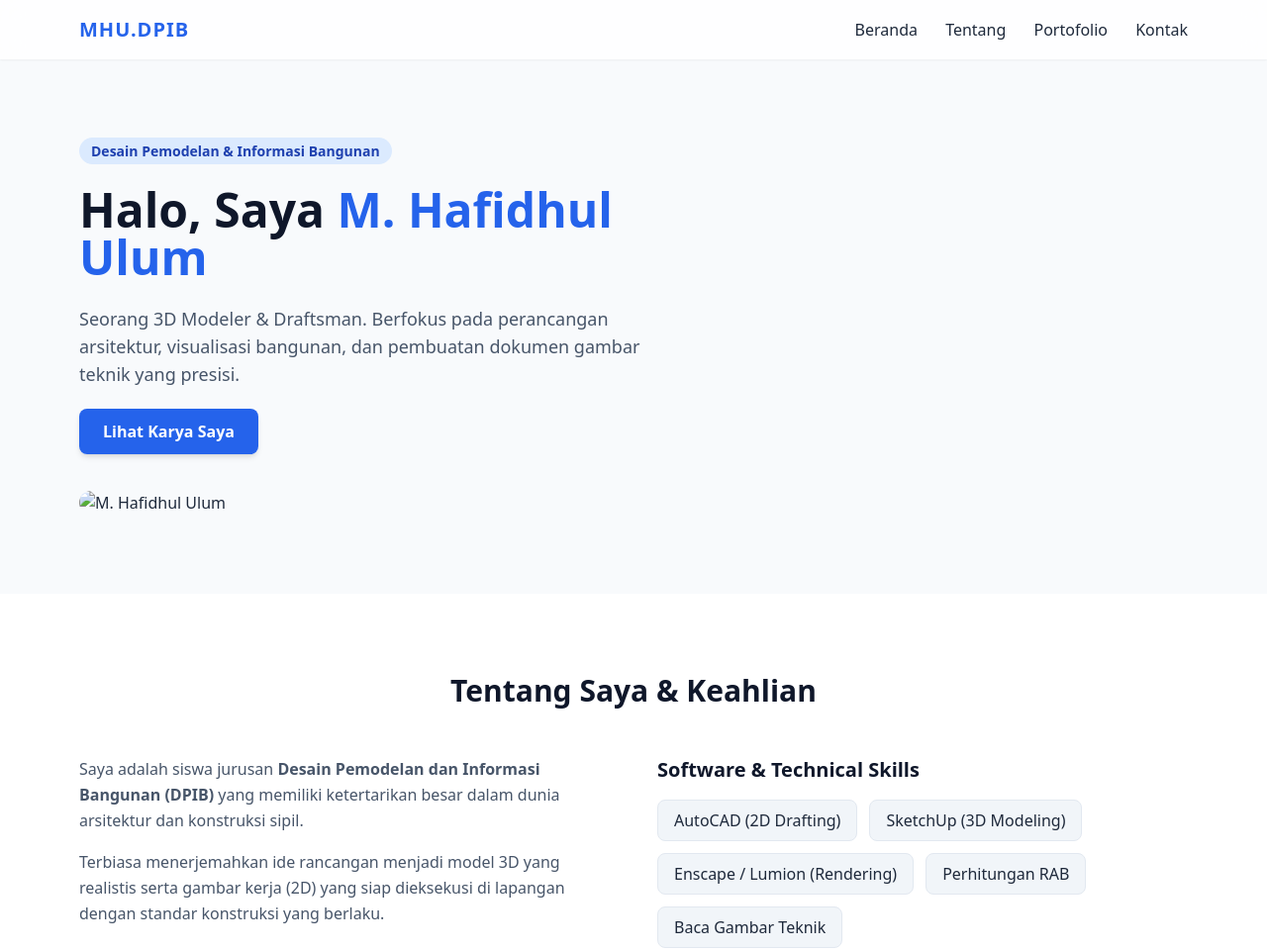
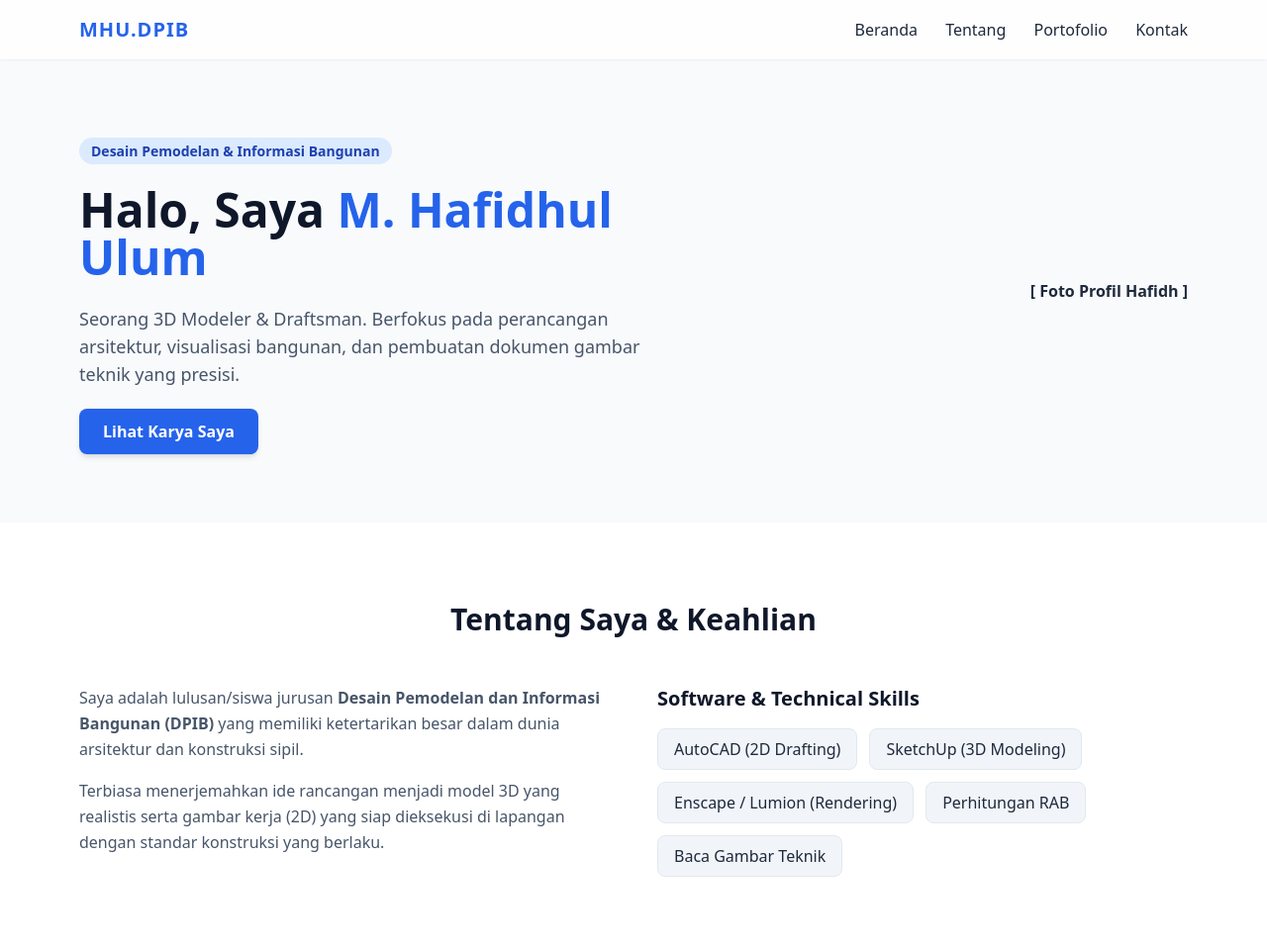
Before and after one commit to izululum6-rgb/portfolio-hafidh, a website: page public/index.html in a window 1280 px wide. Shown: the top 961 px of the page at 99% size. Drawn offline with nearby package versions, Linux system fonts and the light colour scheme; no server answers.

```diff
--- a/public/index.html
+++ b/public/index.html
@@ -31,10 +31,10 @@
             </p>
             <div class="pt-2">
                 <a href="#portfolio" class="bg-blue-600 text-white px-6 py-3 rounded-lg font-semibold shadow-md hover:bg-blue-700 transition">Lihat Karya Saya</a>
-            </div><img HTML> <img src="221110.jpg" alt="M. Hafidhul Ulum" class="w-full h-full object-cover rounded-2xl">
-
+            </div>
         </div>
-        <div class=X>
+        <div class=<img src="221110.jpg" alt="M. Hafidhul Ulum" class="w-full h-full object-cover rounded-2xl">
+            <span class="font-bold">[ Foto Profil Hafidh ]</span>
         </div>
     </section>
 
@@ -43,7 +43,7 @@
             <h2 class="text-3xl font-bold text-center text-slate-900 mb-12">Tentang Saya & Keahlian</h2>
             <div class="grid md:grid-cols-2 gap-12">
                 <div class="space-y-4 text-slate-600 leading-relaxed">
-                    <p>Saya adalah siswa jurusan <strong>Desain Pemodelan dan Informasi Bangunan (DPIB)</strong> yang memiliki ketertarikan besar dalam dunia arsitektur dan konstruksi sipil.</p>
+                    <p>Saya adalah lulusan/siswa jurusan <strong>Desain Pemodelan dan Informasi Bangunan (DPIB)</strong> yang memiliki ketertarikan besar dalam dunia arsitektur dan konstruksi sipil.</p>
                     <p>Terbiasa menerjemahkan ide rancangan menjadi model 3D yang realistis serta gambar kerja (2D) yang siap dieksekusi di lapangan dengan standar konstruksi yang berlaku.</p>
                 </div>
                 <div>
```
